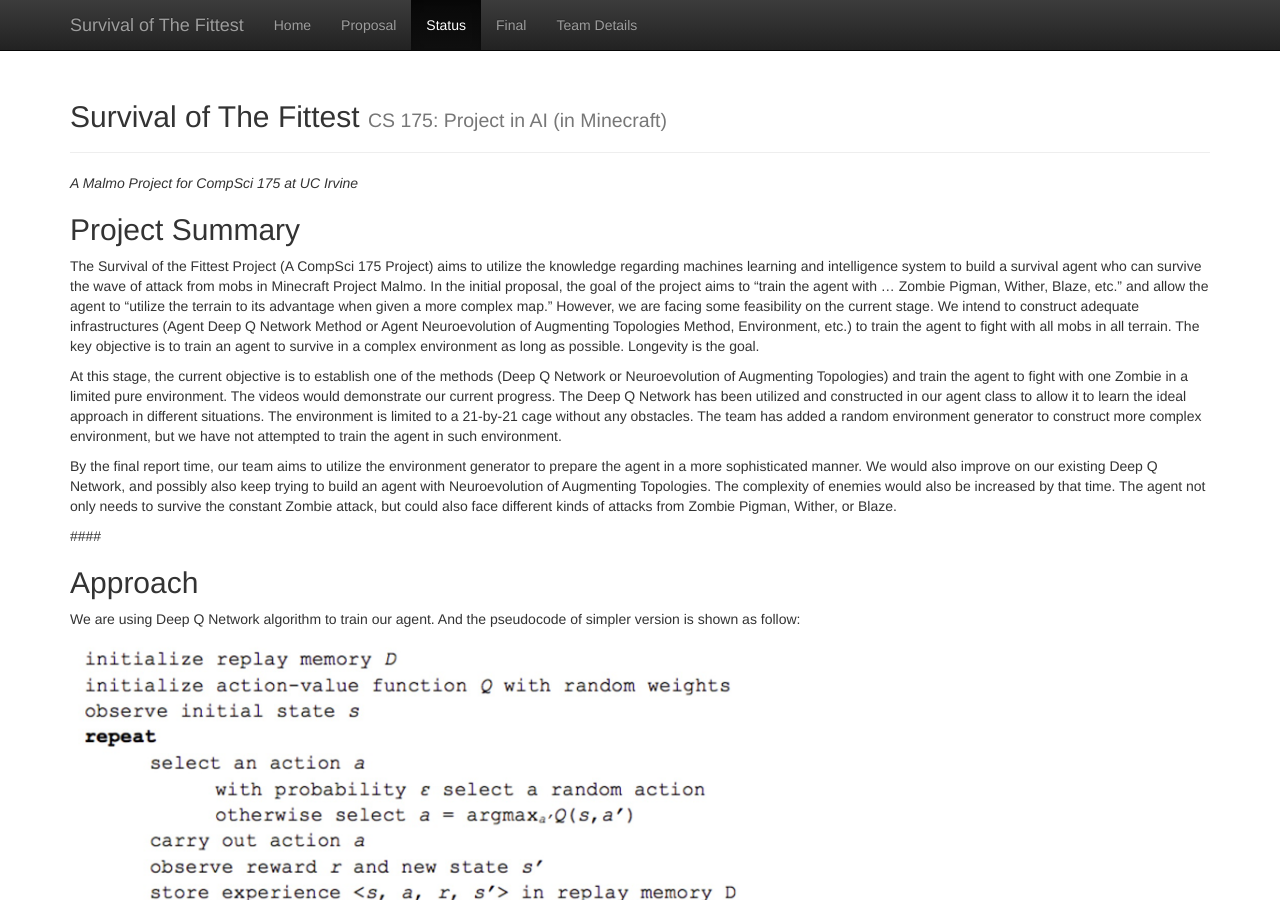
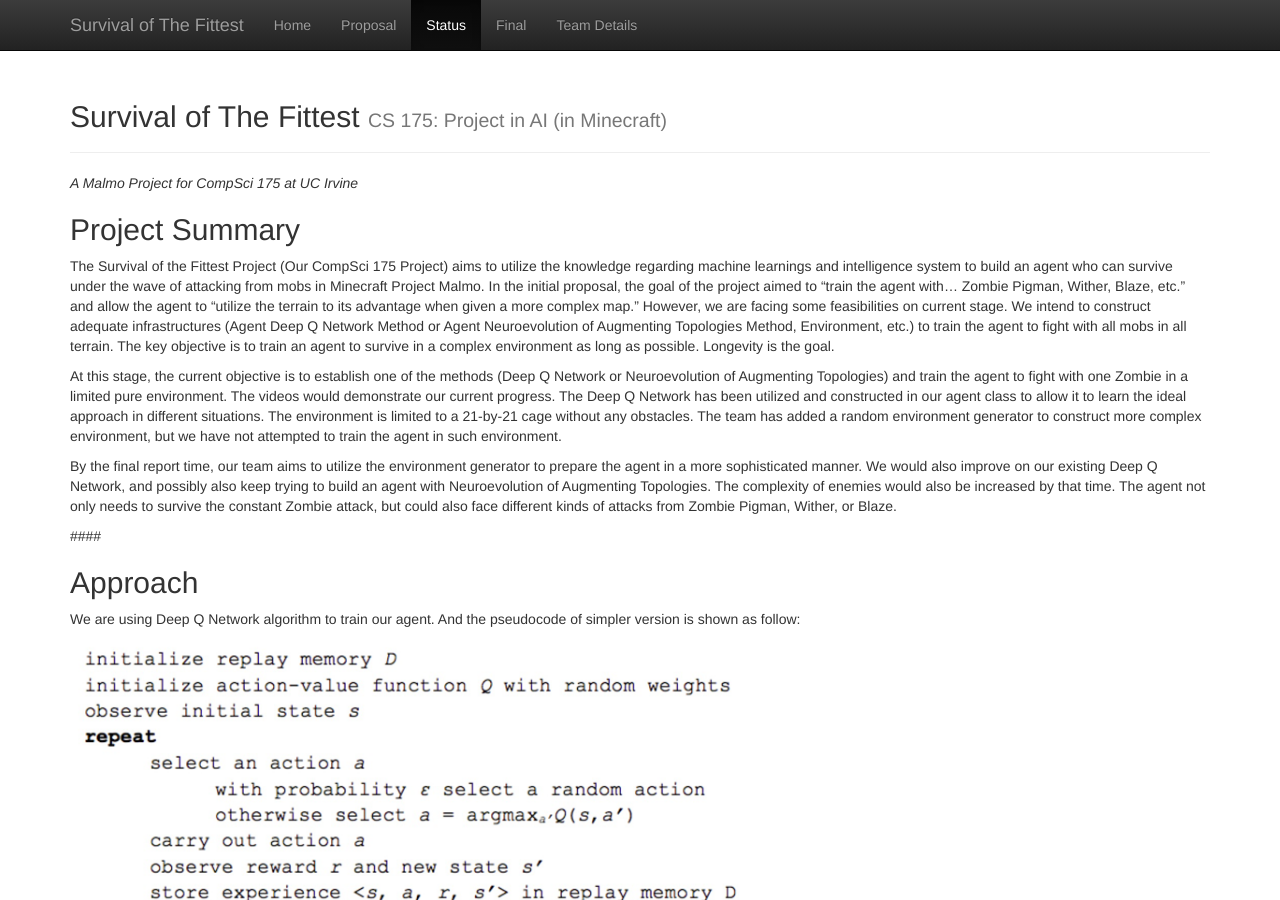
Before and after one commit to mingh2/SurvivalOfTheFittest, a Jekyll site: the page built from docs/status.md, in a window 1280 px wide and 900 px high. Built offline with Jekyll 4.4.1, drawn with Linux system fonts in a browser that asks for light colours.

Commit message:
[ Update status.md ]

```diff
--- a/docs/status.md
+++ b/docs/status.md
@@ -1,13 +1,13 @@
 ---
 layout: default
-title:  Home
+title:  Project Status Update
 ---
 
 _A Malmo Project for CompSci 175 at UC Irvine_
 
 ## Project Summary
 
-The Survival of the Fittest Project (A CompSci 175 Project) aims to utilize the knowledge regarding machines learning and intelligence system to build a survival agent who can survive the wave of attack from mobs in Minecraft Project Malmo. In the initial proposal, the goal of the project aims to “train the agent with … Zombie Pigman, Wither, Blaze, etc.” and allow the agent to “utilize the terrain to its advantage when given a more complex map.” However, we are facing some feasibility on the current stage. We intend to construct adequate infrastructures (Agent Deep Q Network Method or Agent Neuroevolution of Augmenting Topologies Method, Environment, etc.) to train the agent to fight with all mobs in all terrain. The key objective is to train an agent to survive in a complex environment as long as possible. Longevity is the goal.
+The Survival of the Fittest Project (Our CompSci 175 Project) aims to utilize the knowledge regarding machine learnings and intelligence system to build an agent who can survive under the wave of attacking from mobs in Minecraft Project Malmo. In the initial proposal, the goal of the project aimed to “train the agent with… Zombie Pigman, Wither, Blaze, etc.” and allow the agent to “utilize the terrain to its advantage when given a more complex map.” However, we are facing some feasibilities on current stage. We intend to construct adequate infrastructures (Agent Deep Q Network Method or Agent Neuroevolution of Augmenting Topologies Method, Environment, etc.) to train the agent to fight with all mobs in all terrain. The key objective is to train an agent to survive in a complex environment as long as possible. Longevity is the goal.
 
 At this stage, the current objective is to establish one of the methods (Deep Q Network or Neuroevolution of Augmenting Topologies) and train the agent to fight with one Zombie in a limited pure environment. The videos would demonstrate our current progress. The Deep Q Network has been utilized and constructed in our agent class to allow it to learn the ideal approach in different situations. The environment is limited to a 21-by-21 cage without any obstacles. The team has added a random environment generator to construct more complex environment, but we have not attempted to train the agent in such environment.
 
```
Also changed, not shown: docs/team.md (+1 -1 lines).
